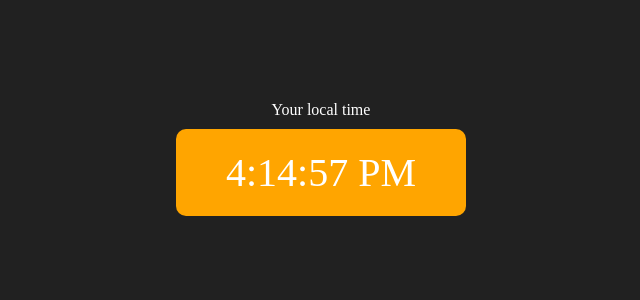
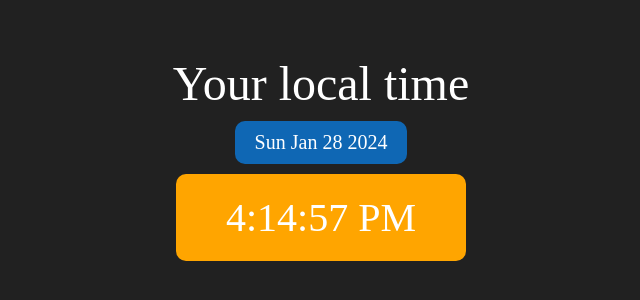
Before and after one commit to Dipsonstha/Js-one-shot, a plain HTML site: page projects/Clock/index.html in a window 1280 px wide. Shown: the part 250-550 px from the top of the page, without its empty margins (319-959 px from the left). Drawn offline with Linux system fonts and the light colour scheme.

Commit message:
minor changes

```diff
--- a/projects/Clock/index.html
+++ b/projects/Clock/index.html
@@ -9,6 +9,7 @@
   <body>
     <div class="center">
       <div id="banner"><span>Your local time</span></div>
+      <div id="date"></div>
       <div id="clock"></div>
     </div>
     <script src="script.js"></script>
--- a/projects/Clock/script.js
+++ b/projects/Clock/script.js
@@ -1,7 +1,10 @@
 const clock = document.getElementById("clock");
+const day = document.getElementById("date");
 
 setInterval(function () {
   let date = new Date();
+  day.innerHTML = date.toDateString();
+
   //   console.log(date.toLocaleTimeString());
   clock.innerHTML = date.toLocaleTimeString();
 }, 1000);
--- a/projects/Clock/style.css
+++ b/projects/Clock/style.css
@@ -9,6 +9,9 @@ body {
     align-items: center;
     flex-direction: column;
   }
+  span{
+    font-size: 3em;
+  }
   #clock {
     font-size: 40px;
     background-color: orange;
@@ -16,3 +19,10 @@ body {
     margin-top: 10px;
     border-radius: 10px;
   }
+  #date{
+    font-size: 20px;
+    background-color: rgb(15, 103, 180);
+    padding: 10px 20px;
+    margin-top: 10px;
+    border-radius: 10px;
+  }
```
